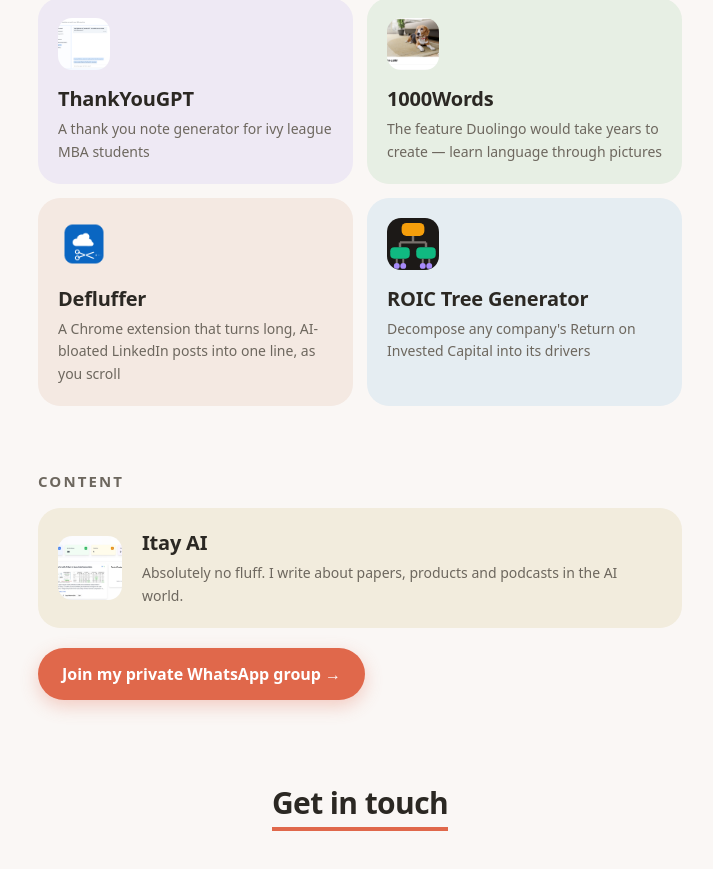
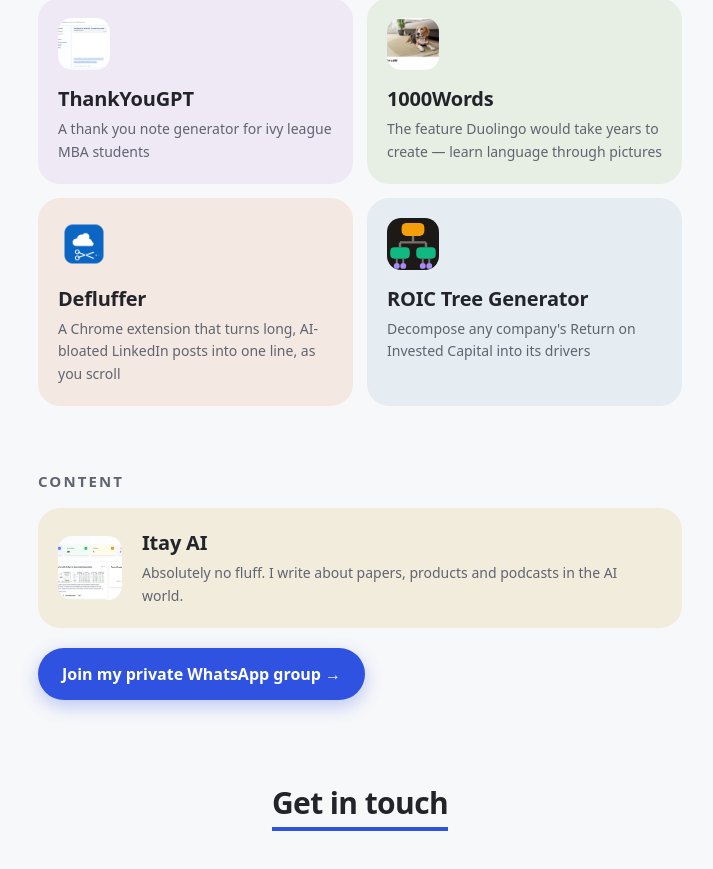
Before and after one commit to itayzit/zitvar-ai, a Next.js app: page / in a window 1280 px wide. Shown: the part 389-1258 px from the top of the page, without its empty margins (280-993 px from the left). Built offline with nearby package versions, Linux system fonts and the light colour scheme; a web font is replaced by a local one.

Commit message:
Recolor: cool off-white ground, cobalt accent
Co-Authored-By: Claude Fable 5 <noreply@anthropic.com>

```diff
--- a/src/app/globals.css
+++ b/src/app/globals.css
@@ -1,12 +1,12 @@
 @import "tailwindcss";
 
 @theme inline {
-  /* Soft Studio palette — off-white tinted toward the coral brand hue */
-  --color-background: #faf7f5;
-  --color-foreground: #2b2823;
-  --color-secondary: #6d675e;
-  --color-accent: #e0684b;
-  --color-rule: #e9e3dd;
+  /* Soft Studio palette — cool off-white ground, cobalt accent */
+  --color-background: #f7f8fa;
+  --color-foreground: #22242a;
+  --color-secondary: #5f6470;
+  --color-accent: #2f52e0;
+  --color-rule: #e3e5ea;
   --color-card-lilac: #eee9f4;
   --color-card-sage: #e7efe4;
   --color-card-peach: #f4e9e2;
--- a/src/components/Content.tsx
+++ b/src/components/Content.tsx
@@ -21,7 +21,7 @@ export default function Content() {
         href="https://itay-ai.base44.app/archive"
         target="_blank"
         rel="noopener noreferrer"
-        className="mt-4 flex items-center gap-5 rounded-[22px] bg-card-butter p-5 transition-[transform,box-shadow] duration-150 ease-out hover:-translate-y-[3px] hover:shadow-[0_12px_32px_rgba(43,40,35,0.10)] active:scale-[0.97] motion-reduce:transition-none motion-reduce:hover:translate-y-0"
+        className="mt-4 flex items-center gap-5 rounded-[22px] bg-card-butter p-5 transition-[transform,box-shadow] duration-150 ease-out hover:-translate-y-[3px] hover:shadow-[0_12px_32px_rgba(34,36,42,0.10)] active:scale-[0.97] motion-reduce:transition-none motion-reduce:hover:translate-y-0"
       >
         <img
           src="/itay-ai.jpg"
@@ -46,7 +46,7 @@ export default function Content() {
         href="https://chat.whatsapp.com/Gp7LZgWA0eg9QD3rb5vGPn"
         target="_blank"
         rel="noopener noreferrer"
-        className="mt-5 inline-flex items-center gap-2 rounded-full bg-accent px-6 py-3.5 text-[16px] font-bold text-white shadow-[0_6px_18px_rgba(224,104,75,0.30)] transition-[transform,box-shadow] duration-150 ease-out hover:-translate-y-0.5 hover:shadow-[0_10px_24px_rgba(224,104,75,0.35)] active:scale-[0.96] motion-reduce:transition-none motion-reduce:hover:translate-y-0"
+        className="mt-5 inline-flex items-center gap-2 rounded-full bg-accent px-6 py-3.5 text-[16px] font-bold text-white shadow-[0_6px_18px_rgba(47,82,224,0.30)] transition-[transform,box-shadow] duration-150 ease-out hover:-translate-y-0.5 hover:shadow-[0_10px_24px_rgba(47,82,224,0.35)] active:scale-[0.96] motion-reduce:transition-none motion-reduce:hover:translate-y-0"
         style={{ fontFamily: "var(--font-display)" }}
       >
         Join my private WhatsApp group →
--- a/src/components/Hero.tsx
+++ b/src/components/Hero.tsx
@@ -30,7 +30,7 @@ export default function Hero() {
         <img
           src="/profile.jpg"
           alt="Itay Zitvar"
-          className="w-[88px] h-[88px] rounded-[32px] object-cover object-top shadow-[0_6px_20px_rgba(43,40,35,0.10)]"
+          className="w-[88px] h-[88px] rounded-[32px] object-cover object-top shadow-[0_6px_20px_rgba(34,36,42,0.10)]"
         />
         <div>
           <h2
@@ -43,7 +43,7 @@ export default function Hero() {
             {["Wharton", "Nvidia", "AI"].map((chip) => (
               <span
                 key={chip}
-                className="rounded-full bg-white px-3.5 py-1 text-[13px] font-semibold shadow-[0_1px_3px_rgba(43,40,35,0.08)]"
+                className="rounded-full bg-white px-3.5 py-1 text-[13px] font-semibold shadow-[0_1px_3px_rgba(34,36,42,0.08)]"
               >
                 {chip}
               </span>
--- a/src/components/Projects.tsx
+++ b/src/components/Projects.tsx
@@ -59,7 +59,7 @@ export default function Projects() {
             href={project.href}
             target="_blank"
             rel="noopener noreferrer"
-            className={`${project.tint} flex flex-col gap-3.5 rounded-[22px] p-5 transition-[transform,box-shadow] duration-150 ease-out hover:-translate-y-[3px] hover:shadow-[0_12px_32px_rgba(43,40,35,0.10)] active:scale-[0.97] motion-reduce:transition-none motion-reduce:hover:translate-y-0`}
+            className={`${project.tint} flex flex-col gap-3.5 rounded-[22px] p-5 transition-[transform,box-shadow] duration-150 ease-out hover:-translate-y-[3px] hover:shadow-[0_12px_32px_rgba(34,36,42,0.10)] active:scale-[0.97] motion-reduce:transition-none motion-reduce:hover:translate-y-0`}
             initial={{ opacity: 0, y: 8 }}
             animate={{ opacity: 1, y: 0 }}
             transition={{ duration: 0.4, delay: 1.1 + i * 0.08 }}
```
